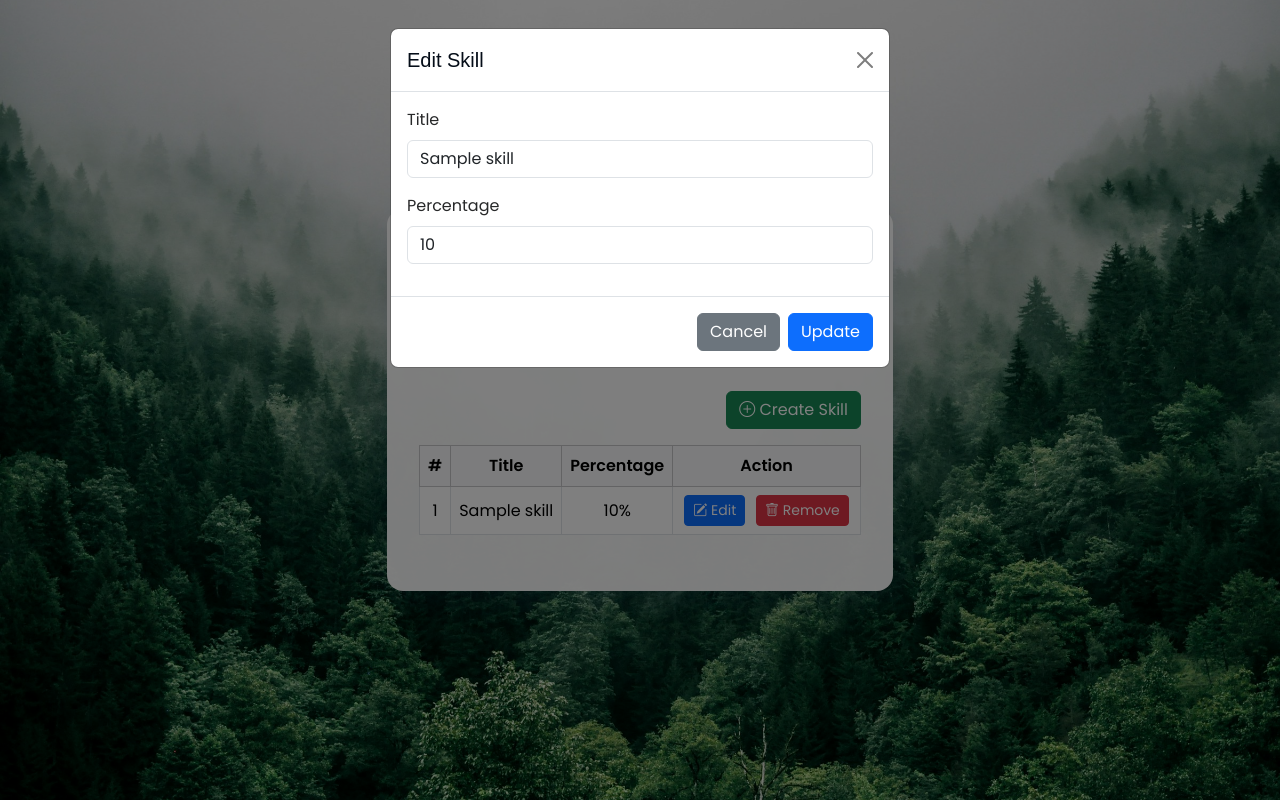
After one commit to rezadrakhshan/RezaDerakhshanFolio, a Django app: page /dashboard/skills/ in a window 1280 px wide, after a click on "Edit". The commit adds this page. Run offline with Django 5.2, Linux system fonts and the light colour scheme; a user stored in the database is signed in; tables that the repository leaves empty hold one stand-in row (values such as "Sample post"); some libraries are stand-ins or nearby versions.

Commit message:
feat(admin-skills): developed 4 function for skill crud operation

```diff
--- a/dashboard/urls.py
+++ b/dashboard/urls.py
@@ -7,4 +7,8 @@ urlpatterns = [
     path("", views.index, name="index"),
     path("login/", views.login, name="login"),
     path("logout/", views.logout, name="logout"),
+    path("skills/", views.skill_page, name="skills"),
+    path("skills/create/", views.skill_create_page, name="skill-create"),
+    path("skills/edit/<int:skill_id>/", views.skill_edit_page, name="skill-edit"),
+    path("skills/delete/<int:skill_id>/", views.skill_delete_page, name="skill-delete"),
 ]
--- a/dashboard/views.py
+++ b/dashboard/views.py
@@ -1,8 +1,10 @@
 from django.shortcuts import render, redirect
 from django.contrib import auth, messages
 from django.contrib.auth.decorators import login_required
+from app.models import *
 
 # Create your views here.
+
 
 @login_required(login_url="dashboard:login")
 def index(request):
@@ -23,6 +25,55 @@ def login(request):
 
     return render(request, "admin/login.html")
 
+
+@login_required(login_url="dashboard:login")
 def logout(request):
     auth.logout(request)
     return redirect("dashboard:login")
+
+
+@login_required(login_url="dashboard:login")
+def skill_page(request):
+    skill = Skills.objects.all()
+    return render(request, "admin/pages/skill.html", {"skills": skill})
+
+
+@login_required(login_url="dashboard:login")
+def skill_create_page(request):
+    if request.method == "POST":
+        title = request.POST.get("title")
+        percentage = request.POST.get("percentage")
+        if title and percentage:
+            skill = Skills(title=title, percentage=percentage)
+            skill.save()
+            messages.success(request, "Skill created successfully")
+            return redirect("dashboard:skills")
+        else:
+            messages.error(request, "All fields are required")
+            return redirect("dashboard:skill-create")
+
+
+@login_required(login_url="dashboard:login")
+def skill_edit_page(request, skill_id):
+    skill = Skills.objects.get(id=skill_id)
+    if request.method == "POST":
+        title = request.POST.get("title")
+        percentage = request.POST.get("percentage")
+        if title and percentage:
+            skill.title = title
+            skill.percentage = percentage
+            skill.save()
+            messages.success(request, "Skill updated successfully")
+            return redirect("dashboard:skills")
+        else:
+            messages.error(request, "All fields are required")
+            return redirect("dashboard:skills", skill_id=skill_id)
+
+
+@login_required(login_url="dashboard:login")
+def skill_delete_page(request, skill_id):
+    skill = Skills.objects.get(id=skill_id)
+    if request.method == "POST":
+        skill.delete()
+        messages.success(request, "Skill deleted successfully")
+        return redirect("dashboard:skills")
--- /dev/null
+++ b/static/assets/admin/pages.css
@@ -0,0 +1,45 @@
+body {
+  background: url("../img/hero-bg.jpg") center center/cover no-repeat;
+  min-height: 100vh;
+  font-family: "Poppins", "Roboto", sans-serif;
+}
+.skill-panel-card {
+  background: rgba(255, 255, 255, 0.97);
+  border-radius: 1rem;
+  box-shadow: 0 8px 32px 0 rgba(31, 38, 135, 0.1);
+  padding: 2.5rem 2rem;
+  max-width: 900px;
+  margin: 3rem auto;
+}
+.skill-panel-title {
+  font-weight: 700;
+  font-size: 2rem;
+  margin-bottom: 2rem;
+  color: #222;
+  text-align: center;
+}
+.back-btn {
+  margin-bottom: 1.5rem;
+}
+.table th,
+.table td {
+  vertical-align: middle;
+  text-align: center;
+}
+.action-btns .btn {
+  margin: 0 0.2rem;
+}
+
+.table-responsive{
+  max-height: 40vh;
+  overflow-y: scroll;
+}
+
+@media (max-width: 576px) {
+  .skill-panel-card {
+    padding: 1rem 0.2rem;
+  }
+  .skill-panel-title {
+    font-size: 1.3rem;
+  }
+}
--- /dev/null
+++ b/templates/admin/pages/skill.html
@@ -0,0 +1,214 @@
+{% load static %}
+<!DOCTYPE html>
+<html lang="en">
+  <head>
+    <meta charset="utf-8" />
+    <meta content="width=device-width, initial-scale=1.0" name="viewport" />
+    <title>Manage Skills | Admin Panel</title>
+    <link
+      href="{% static 'assets/vendor/bootstrap/css/bootstrap.min.css' %}"
+      rel="stylesheet"
+    />
+    <link
+      href="{% static 'assets/vendor/bootstrap-icons/bootstrap-icons.css' %}"
+      rel="stylesheet"
+    />
+    <link href="{% static 'assets/css/main.css' %}" rel="stylesheet" />
+    <link href="{% static 'assets/admin/index.css' %}" rel="stylesheet" />
+    <link href="{% static 'assets/admin/pages.css' %}" rel="stylesheet" />
+    <link href="https://fonts.googleapis.com" rel="preconnect" />
+    <link href="https://fonts.gstatic.com" rel="preconnect" crossorigin />
+    <link
+      href="https://fonts.googleapis.com/css2?family=Roboto:wght@400;700&family=Poppins:wght@400;600&display=swap"
+      rel="stylesheet"
+    />
+  </head>
+  <body>
+    <div class="skill-panel-card">
+      <a
+        href="{% url 'dashboard:index' %}"
+        class="btn btn-outline-primary back-btn"
+        ><i class="bi bi-arrow-left"></i> Back to Home</a
+      >
+      <div class="skill-panel-title">Manage Skills</div>
+      <div class="d-flex justify-content-end mb-3">
+        <button
+          class="btn btn-success"
+          data-bs-toggle="modal"
+          data-bs-target="#createSkillModal"
+        >
+          <i class="bi bi-plus-circle"></i> Create Skill
+        </button>
+      </div>
+      <div class="table-responsive">
+        <table class="table table-bordered table-hover align-middle">
+          <thead class="table-light">
+            <tr>
+              <th>#</th>
+              <th>Title</th>
+              <th>Percentage</th>
+              <th>Action</th>
+            </tr>
+          </thead>
+          <tbody>
+            {% for skill in skills %}
+            <tr>
+              <td>{{ forloop.counter }}</td>
+              <td>{{ skill.title }}</td>
+              <td>{{ skill.percentage }}%</td>
+              <td class="action-btns">
+                <button
+                  class="btn btn-primary btn-sm"
+                  data-bs-toggle="modal"
+                  data-bs-target="#editSkillModal{{ skill.id }}"
+                >
+                  <i class="bi bi-pencil-square"></i> Edit
+                </button>
+                <form method="post" action="{% url "dashboard:skill-delete" skill.id %}" style="display: inline">
+                  {% csrf_token %}
+                  <button type="submit" class="btn btn-danger btn-sm">
+                    <i class="bi bi-trash"></i> Remove
+                  </button>
+                </form>
+              </td>
+            </tr>
+            <!-- Edit Modal -->
+            <div
+              class="modal fade"
+              id="editSkillModal{{ skill.id }}"
+              tabindex="-1"
+              aria-labelledby="editSkillLabel{{ skill.id }}"
+              aria-hidden="true"
+            >
+              <div class="modal-dialog">
+                <div class="modal-content">
+                  <form method="post" action="{% url "dashboard:skill-edit" skill.id %}">
+                    {% csrf_token %}
+                    <div class="modal-header">
+                      <h5 class="modal-title" id="editSkillLabel{{ skill.id }}">
+                        Edit Skill
+                      </h5>
+                      <button
+                        type="button"
+                        class="btn-close"
+                        data-bs-dismiss="modal"
+                        aria-label="Close"
+                      ></button>
+                    </div>
+                    <div class="modal-body">
+                      <div class="mb-3">
+                        <label for="skillTitle{{ skill.id }}" class="form-label"
+                          >Title</label
+                        >
+                        <input
+                          type="text"
+                          class="form-control"
+                          id="skillTitle{{ skill.id }}"
+                          name="title"
+                          value="{{ skill.title }}"
+                          required
+                        />
+                      </div>
+                      <div class="mb-3">
+                        <label
+                          for="skillPercentage{{ skill.id }}"
+                          class="form-label"
+                          >Percentage</label
+                        >
+                        <input
+                          type="number"
+                          class="form-control"
+                          id="skillPercentage{{ skill.id }}"
+                          name="percentage"
+                          value="{{ skill.percentage }}"
+                          min="0"
+                          max="100"
+                          required
+                        />
+                      </div>
+                    </div>
+                    <div class="modal-footer">
+                      <button
+                        type="button"
+                        class="btn btn-secondary"
+                        data-bs-dismiss="modal"
+                      >
+                        Cancel
+                      </button>
+                      <button type="submit" class="btn btn-primary">
+                        Update
+                      </button>
+                    </div>
+                  </form>
+                </div>
+              </div>
+            </div>
+            {% endfor %}
+          </tbody>
+        </table>
+      </div>
+      <!-- Create Modal -->
+      <div
+        class="modal fade"
+        id="createSkillModal"
+        tabindex="-1"
+        aria-labelledby="createSkillLabel"
+        aria-hidden="true"
+      >
+        <div class="modal-dialog">
+          <div class="modal-content">
+            <form method="post" action="{% url "dashboard:skill-create" %}">
+              {% csrf_token %}
+              <div class="modal-header">
+                <h5 class="modal-title" id="createSkillLabel">Create Skill</h5>
+                <button
+                  type="button"
+                  class="btn-close"
+                  data-bs-dismiss="modal"
+                  aria-label="Close"
+                ></button>
+              </div>
+              <div class="modal-body">
+                <div class="mb-3">
+                  <label for="newSkillTitle" class="form-label">Title</label>
+                  <input
+                    type="text"
+                    class="form-control"
+                    id="newSkillTitle"
+                    name="title"
+                    required
+                  />
+                </div>
+                <div class="mb-3">
+                  <label for="newSkillPercentage" class="form-label"
+                    >Percentage</label
+                  >
+                  <input
+                    type="number"
+                    class="form-control"
+                    id="newSkillPercentage"
+                    name="percentage"
+                    min="0"
+                    max="100"
+                    required
+                  />
+                </div>
+              </div>
+              <div class="modal-footer">
+                <button
+                  type="button"
+                  class="btn btn-secondary"
+                  data-bs-dismiss="modal"
+                >
+                  Cancel
+                </button>
+                <button type="submit" class="btn btn-success">Create</button>
+              </div>
+            </form>
+          </div>
+        </div>
+      </div>
+    </div>
+    <script src="{% static 'assets/vendor/bootstrap/js/bootstrap.bundle.min.js' %}"></script>
+  </body>
+</html>
```
Also changed, not shown: templates/admin/index.html (+6 -4 lines).
